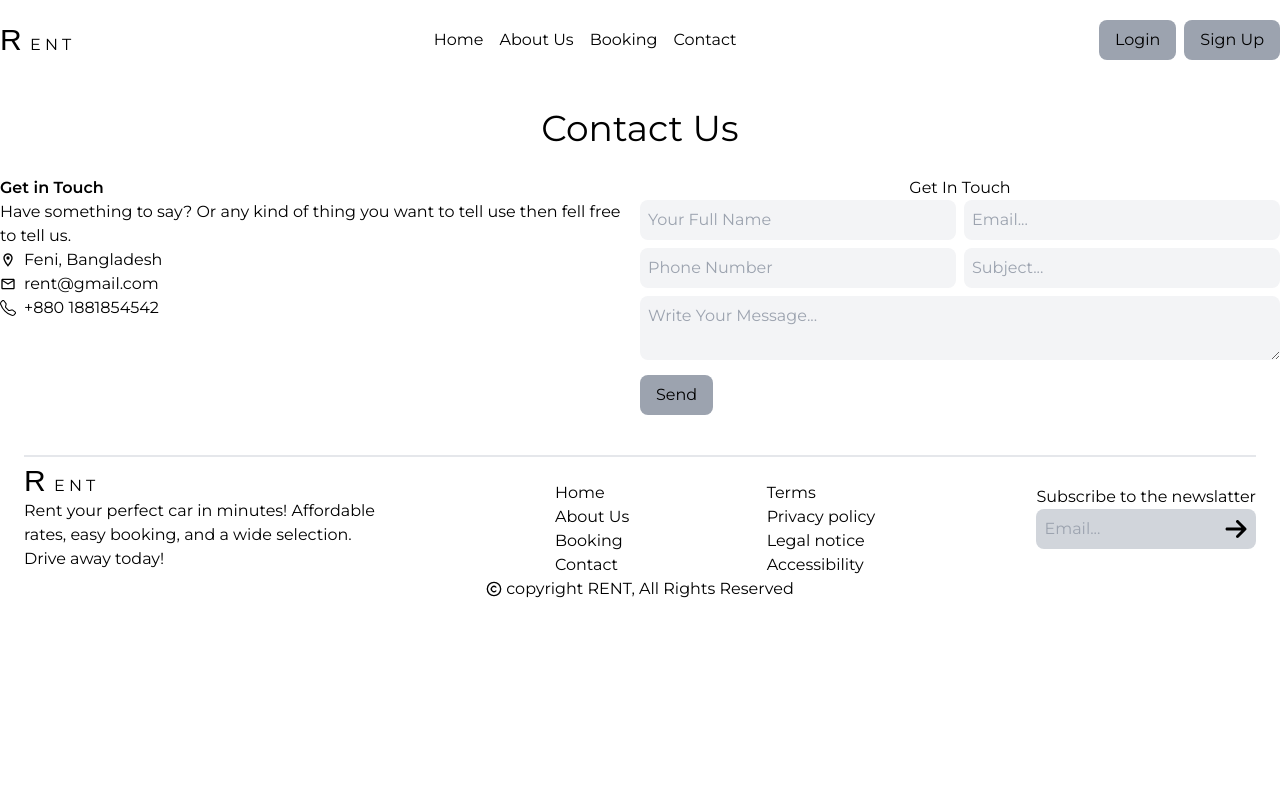
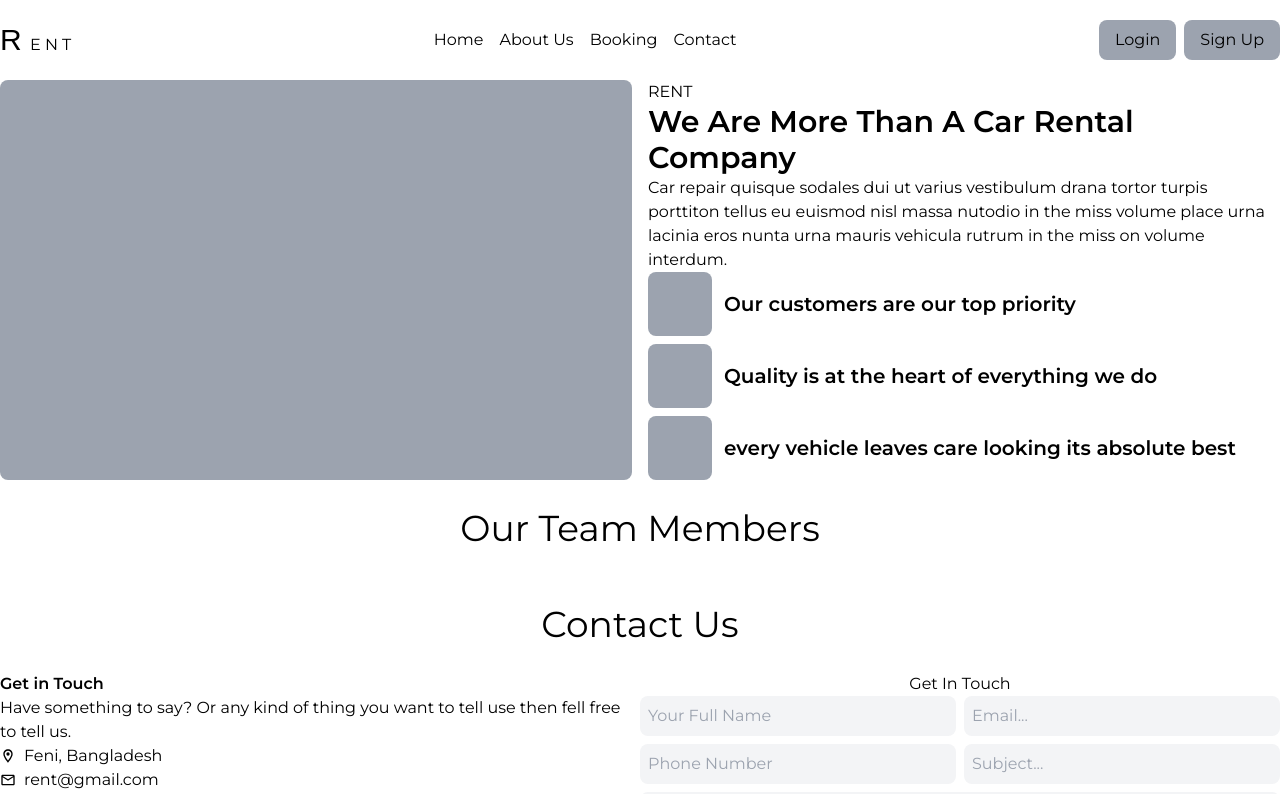
Before and after one commit to KhaledAhmed2004/Car-Rental-Reservation-System-FrontEnd, a React (Vite) app: page /aboutUs in a window 1280 px wide. Shown: the top 794 px of the page. Built offline with nearby package versions, Linux system fonts and the light colour scheme; a web font is replaced by a local one.

Commit message:
feat(about-company-section): creat a section for showing compnay ditesl

```diff
--- /dev/null
+++ b/src/components/common/molecules/TeamCard.tsx
@@ -0,0 +1,7 @@
+import React from "react";
+
+const TeamCard = () => {
+  return <div></div>;
+};
+
+export default TeamCard;
--- /dev/null
+++ b/src/components/features/aboutUsPage/AboutCompanySection.tsx
@@ -0,0 +1,43 @@
+import React from "react";
+
+const AboutCompanySection = () => {
+  return (
+    <div className="flex gap-4">
+      <div className="flex-1 bg-gray-400 rounded-lg"></div>
+      <div className="flex-1">
+        <h2>RENT</h2>
+        <h2 className="font-semibold text-3xl">
+          We Are More Than A Car Rental Company
+        </h2>
+        <p>
+          Car repair quisque sodales dui ut varius vestibulum drana tortor
+          turpis porttiton tellus eu euismod nisl massa nutodio in the miss
+          volume place urna lacinia eros nunta urna mauris vehicula rutrum in
+          the miss on volume interdum.
+        </p>
+        <div className="space-y-2">
+          <div className="flex items-center gap-3">
+            <div className="w-16 bg-gray-400 h-16 rounded-lg"></div>
+            <h2 className="text-xl font-semibold">
+              Our customers are our top priority
+            </h2>
+          </div>
+          <div className="flex items-center gap-3">
+            <div className="w-16 bg-gray-400 h-16 rounded-lg"></div>
+            <h2 className="text-xl font-semibold">
+              Quality is at the heart of everything we do
+            </h2>
+          </div>
+          <div className="flex items-center gap-3">
+            <div className="w-16 bg-gray-400 h-16 rounded-lg"></div>
+            <h2 className="text-xl font-semibold">
+              every vehicle leaves care looking its absolute best
+            </h2>
+          </div>
+         </div>
+      </div>
+    </div>
+  );
+};
+
+export default AboutCompanySection;
--- /dev/null
+++ b/src/components/features/aboutUsPage/ContactUsSection.tsx
@@ -0,0 +1,71 @@
+import React from "react";
+import PrimaryButton from "../../common/atoms/PrimaryButton";
+import { BsTelephone } from "react-icons/bs";
+import { MdOutlineLocationOn, MdOutlineMail } from "react-icons/md";
+import Heading from "../../common/atoms/Heading";
+
+const ContactUsSection = () => {
+  return (
+    <div>
+      <Heading>Contact Us</Heading>
+      <div className="flex">
+        <div className="flex-1">
+          <h3 className="font-semibold">Get in Touch</h3>
+          <p>
+            Have something to say? Or any kind of thing you want to tell use
+            then fell free to tell us.
+          </p>
+          <div className="flex items-center gap-2">
+            <MdOutlineLocationOn />
+            <p>Feni, Bangladesh</p>
+          </div>
+          <div className="flex items-center gap-2">
+            <MdOutlineMail />
+            <p>rent@gmail.com</p>
+          </div>
+          <div className="flex items-center gap-2">
+            <BsTelephone />
+            <p>+880 1881854542</p>
+          </div>
+        </div>
+        <div className="flex-1">
+          <h2 className="text-center">Get In Touch</h2>
+          <form className="space-y-2">
+            <div className="flex w-full gap-2">
+              <input
+                className="bg-gray-100 p-2 w-full flex-1 rounded-lg"
+                type="text"
+                placeholder="Your Full Name"
+              />
+              <input
+                className="bg-gray-100 p-2 w-full flex-1 rounded-lg"
+                type="text"
+                placeholder="Email..."
+              />
+            </div>
+            <div className="w-full flex gap-2">
+              <input
+                className="bg-gray-100 p-2 flex-1 w-full rounded-lg"
+                type="text"
+                placeholder="Phone Number"
+              />
+              <input
+                className="bg-gray-100 p-2 flex-1 w-full rounded-lg"
+                type="text"
+                placeholder="Subject..."
+              />
+            </div>
+            <textarea
+              className="bg-gray-100 p-2 w-full rounded-lg"
+              placeholder="Write Your Message..."
+              aria-label="Message"
+            />
+            <PrimaryButton label={"Send"} onClick={"send"} />
+          </form>
+        </div>
+      </div>
+    </div>
+  );
+};
+
+export default ContactUsSection;
--- /dev/null
+++ b/src/components/features/aboutUsPage/OurTeamSection.tsx
@@ -0,0 +1,12 @@
+import React from "react";
+import Heading from "../../common/atoms/Heading";
+
+const OurTeamSection = () => {
+  return (
+    <div>
+      <Heading>Our Team Members</Heading>
+    </div>
+  );
+};
+
+export default OurTeamSection;
--- a/src/pages/AboutUsPage.tsx
+++ b/src/pages/AboutUsPage.tsx
@@ -1,71 +1,14 @@
 import React from "react";
-import Heading from "../components/common/atoms/Heading";
-import PrimaryButton from "../components/common/atoms/PrimaryButton";
-import { MdOutlineMail } from "react-icons/md";
-import { MdOutlineLocationOn } from "react-icons/md";
-import { BsTelephone } from "react-icons/bs";
-import { IoTimeOutline } from "react-icons/io5";
+import ContactUsSection from "../components/features/aboutUsPage/ContactUsSection";
+import AboutCompanySection from "../components/features/aboutUsPage/AboutCompanySection";
+import OurTeamSection from "../components/features/aboutUsPage/OurTeamSection";
 
 const AboutUsPage = () => {
   return (
     <div>
-      <Heading>Contact Us</Heading>
-      <div className="flex">
-        <div className="flex-1">
-          <h3 className="font-semibold">Get in Touch</h3>
-          <p>
-            Have something to say? Or any kind of thing you want to tell use
-            then fell free to tell us.
-          </p>
-          <div className="flex items-center gap-2">
-            <MdOutlineLocationOn />
-            <p>Feni, Bangladesh</p>
-          </div>
-          <div className="flex items-center gap-2">
-            <MdOutlineMail />
-            <p>rent@gmail.com</p>
-          </div>
-          <div className="flex items-center gap-2">
-            <BsTelephone />
-            <p>+880 1881854542</p>
-          </div>
-        </div>
-        <div className="flex-1">
-          <h2 className="text-center">Get In Touch</h2>
-          <form className="space-y-2">
-            <div className="flex w-full gap-2">
-              <input
-                className="bg-gray-100 p-2 w-full flex-1 rounded-lg"
-                type="text"
-                placeholder="Your Full Name"
-              />
-              <input
-                className="bg-gray-100 p-2 w-full flex-1 rounded-lg"
-                type="text"
-                placeholder="Email..."
-              />
-            </div>
-            <div className="w-full flex gap-2">
-              <input
-                className="bg-gray-100 p-2 flex-1 w-full rounded-lg"
-                type="text"
-                placeholder="Phone Number"
-              />
-              <input
-                className="bg-gray-100 p-2 flex-1 w-full rounded-lg"
-                type="text"
-                placeholder="Subject..."
-              />
-            </div>
-            <textarea
-              className="bg-gray-100 p-2 w-full rounded-lg"
-              placeholder="Write Your Message..."
-              aria-label="Message"
-            />
-            <PrimaryButton label={"Send"} onClick={"send"} />
-          </form>
-        </div>
-      </div>
+      <AboutCompanySection />
+      <OurTeamSection />
+      <ContactUsSection />
     </div>
   );
 };
```
